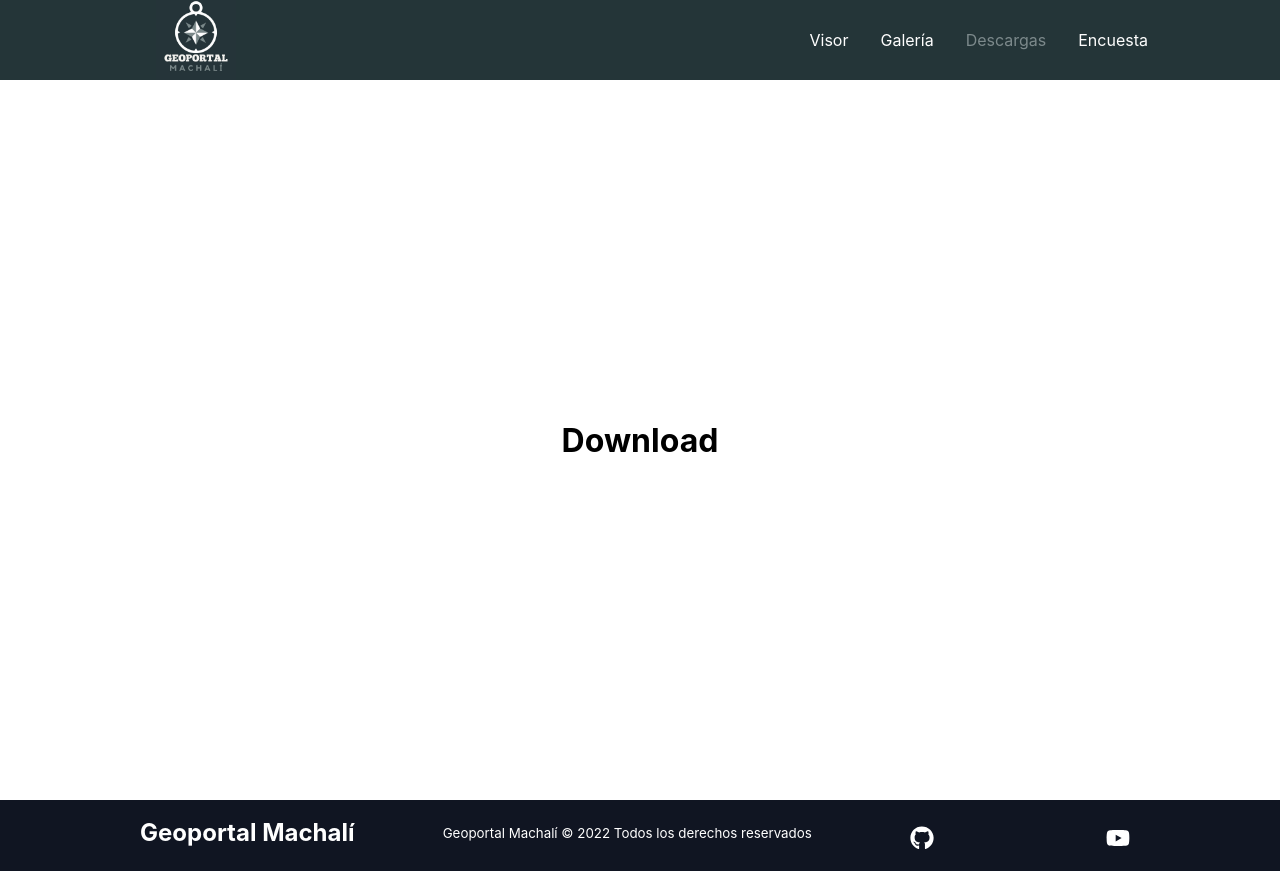
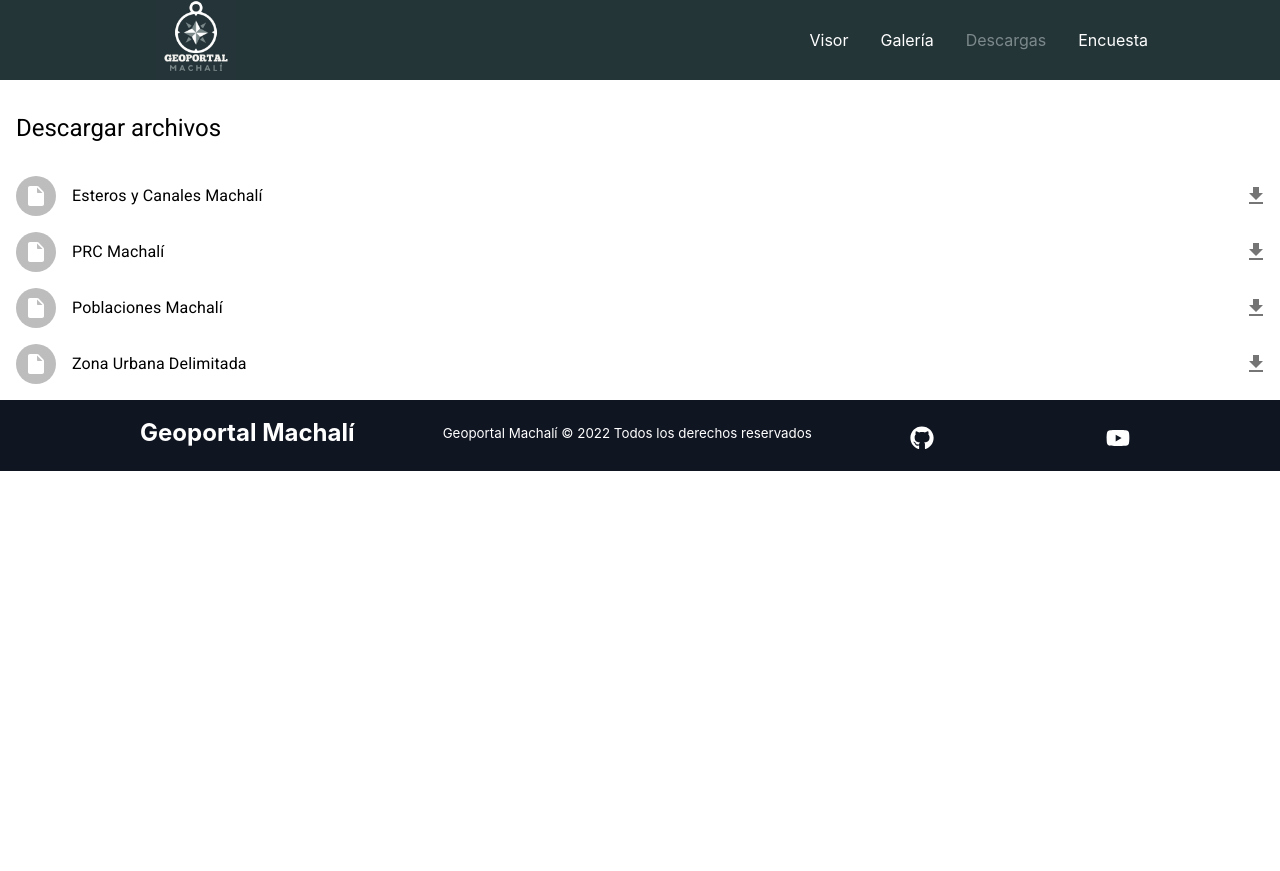
Before and after one commit to Jgodo/geoportal, a React (Create React App) app: page /download in a window 1280 px wide. After the commit the page ends 800 px from the top, so only its background shows below. Built offline with nearby package versions, Linux system fonts and the light colour scheme.

Commit message:
actualizacion con api

```diff
--- a/package.json
+++ b/package.json
@@ -11,6 +11,7 @@
     "@testing-library/jest-dom": "^5.16.2",
     "@testing-library/react": "^12.1.3",
     "@testing-library/user-event": "^13.5.0",
+    "file-saver": "^2.0.5",
     "leaflet": "^1.7.1",
     "react": "^17.0.2",
     "react-dom": "^17.0.2",
--- a/src/pages/Download.jsx
+++ b/src/pages/Download.jsx
@@ -1,16 +1,88 @@
-import React from 'react';
+import * as React from 'react';
+import { styled } from '@mui/material/styles';
+import List from '@mui/material/List';
+import ListItem from '@mui/material/ListItem';
+import ListItemAvatar from '@mui/material/ListItemAvatar';
+import ListItemText from '@mui/material/ListItemText';
+import Avatar from '@mui/material/Avatar';
+import IconButton from '@mui/material/IconButton';
+import Grid from '@mui/material/Grid';
+import Typography from '@mui/material/Typography';
+import InsertDriveFileRoundedIcon from '@mui/icons-material/InsertDriveFileRounded';
+import FileDownloadIcon from '@mui/icons-material/FileDownload';
+//importar paquete npm i file-saver//
+import { saveAs } from 'file-saver';
 
-const styleDownload = {
-    display: 'flex',
-    justifyContent: 'center',
-    alignItems: 'center',
-    height: '90vh',
-};
+const Demo = styled('div')(({ theme }) => ({
+    backgroundColor: theme.palette.background.paper,
+}));
+// agregar url de archivos ahora que esta en local, luego al subirlo hay que cambiarlos//
+const files = [
+    {
+        url: 'http://localhost:3000/esterosycanales.kmz',
+        name: 'esterosycanales.kmz',
+        title: 'Esteros y Canales Machalí',
+    },
+    {
+        url: 'http://localhost:3000/machalioctubre2019.dwg',
+        name: 'machalioctubre2019.dwg',
+        title: 'PRC Machalí',
+    },
+    {
+        url: 'http://localhost:3000/poblaciones.kmz',
+        name: 'poblaciones.kmz',
+        title: 'Poblaciones Machalí',
+    },
+    {
+        url: 'http://localhost:3000/zonaurbana.kmz',
+        name: 'zonaurbana.kmz',
+        title: 'Zona Urbana Delimitada',
+    },
+];
+
+function onDownload(url, name) {
+    saveAs(url, name);
+}
 
 export default function Download() {
     return (
-        <div style={styleDownload}>
-            <h1>Download</h1>
-        </div>
+        <Grid item xs={true} md={6} sx={{ mx: 'auto', minWidth: '90%' }}>
+            <Typography
+                sx={{ mt: 4, mb: 2, ml: 2 }}
+                variant="h5"
+                component="div"
+            >
+                Descargar archivos
+            </Typography>
+            <Demo>
+                <List dense={false}>
+                    {files.map((file) => (
+                        <ListItem
+                            secondaryAction={
+                                <IconButton
+                                    edge="end"
+                                    aria-label="delete"
+                                    onClick={() => {
+                                        onDownload(file.url, file.name);
+                                    }}
+                                >
+                                    <FileDownloadIcon />
+                                </IconButton>
+                            }
+                        >
+                            <ListItemAvatar>
+                                <Avatar>
+                                    <InsertDriveFileRoundedIcon />
+                                </Avatar>
+                            </ListItemAvatar>
+                            <ListItemText
+                                primary={file.title}
+                                secondary={null}
+                            />
+                        </ListItem>
+                    ))}
+                </List>
+            </Demo>
+        </Grid>
     );
 }
```
Also changed, not shown: 1 other file (tests, documents, lock files or other folders).
